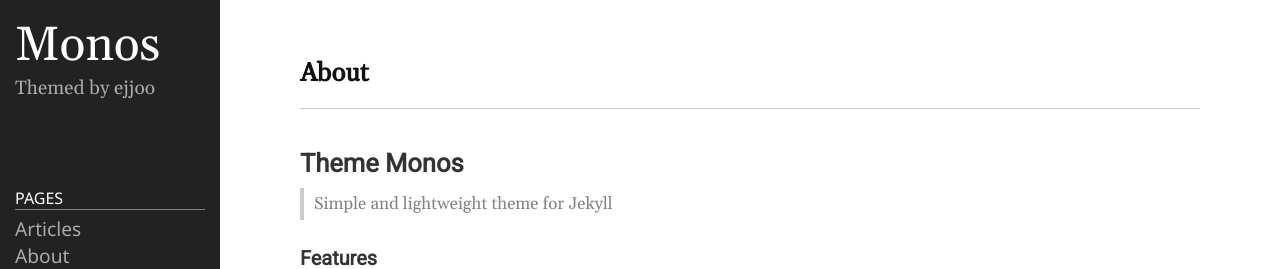
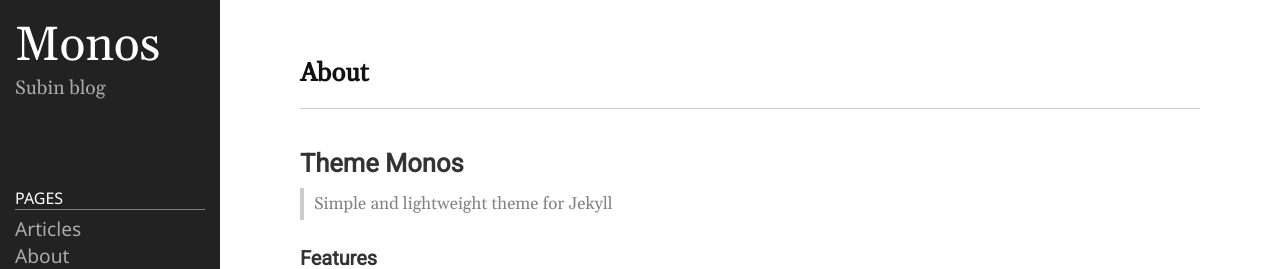
Before and after one commit to KSB21ST/KSB21ST.github.io, a Jekyll site: the page built from README_jekyll.md, in a window 1280 px wide and 900 px high. Shown: the top 269 px of the window. Built offline with Jekyll 4.4.1, drawn with Linux system fonts in a browser that asks for light colours.

Commit message:
subtitle

```diff
--- a/_config.yml
+++ b/_config.yml
@@ -21,7 +21,7 @@
 title: Monos
 email: 21superbaby@gmail.com
 description: >- # this means to ignore newlines until "baseurl:"
-  Themed by ejjoo
+  Subin blog
 # baseurl: "/" # the subpath of your site, e.g. /blog
 # url: "http://ejjoo.github.io" # the base hostname & protocol for your site, e.g. http://example.com
 github_username: KSB21ST
```
